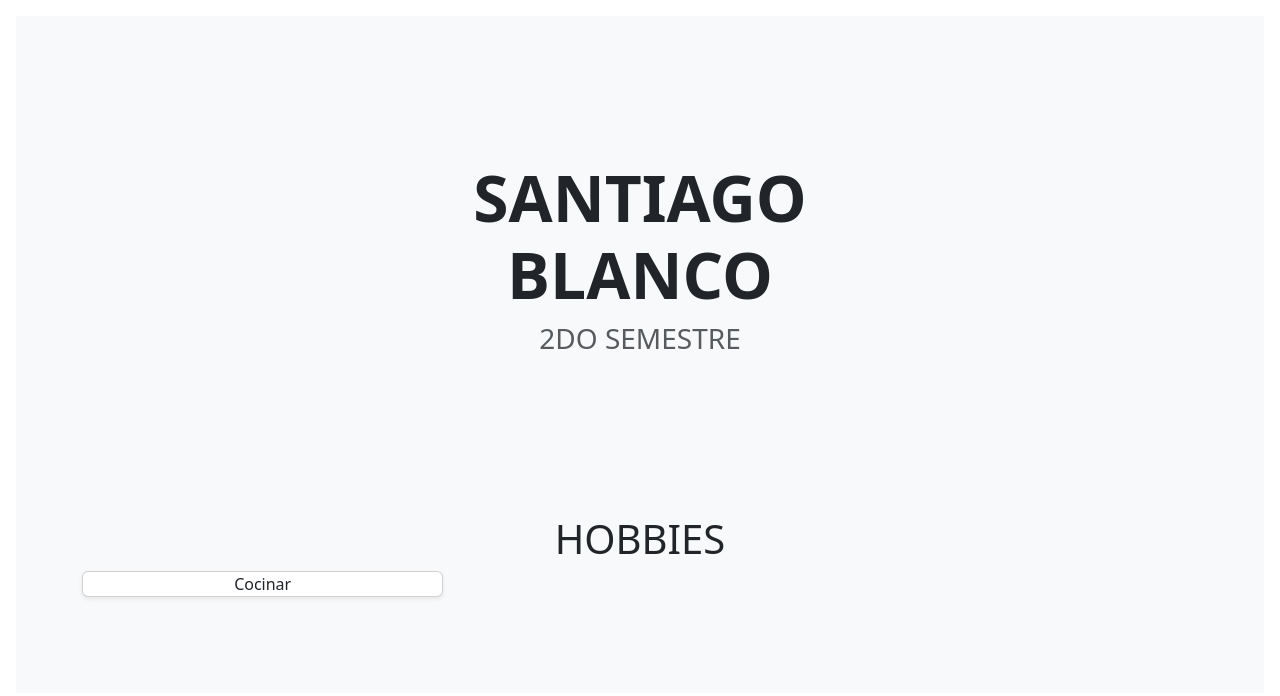
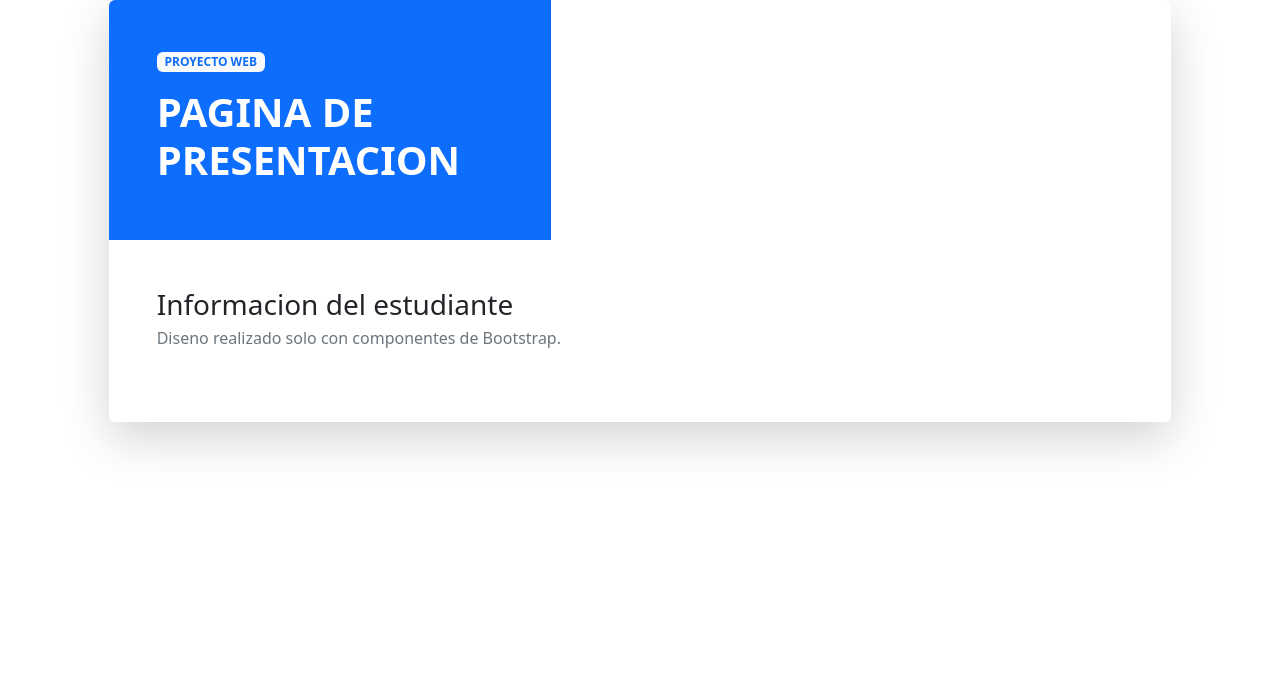
Before and after one commit to SMarlboro/PROYECTO-WEBB, a plain HTML site: page index.html in a window 1280 px wide. Drawn offline with nearby package versions, Linux system fonts and the light colour scheme.

Commit message:
commit #4

```diff
--- a/index.html
+++ b/index.html
@@ -13,28 +13,40 @@
   </head>
   <body>
     <main>
-      <section
-        class="position-relative overflow-hidden p-3 p-md-5 m-md-3 text-center bg-body-tertiary"
-      >
-        <div class="col-md-6 p-lg-5 mx-auto my-5">
-          <h1 class="display-3 fw-bold">SANTIAGO BLANCO</h1>
-          <h3 class="fw-normal text-muted mb-3">2DO SEMESTRE</h3>
-        </div>
-        <div class="album py-5 bg-body-tertiary">
-            <div class="container">
-                <h1>HOBBIES</h1>
-                <div class="row row-cols-1 row-cols-sm-2 row-cols-md-3 g-3">
-                    <div class="col">
-                        <div class="card shadow-sm">
+      <div class="row justify-content-center">
+        <div class="col-12 col-lg-10">
+          <div class="card border-0 shadow-lg overflow-hidden">
+            <div class="row g-0">
+              <div
+                class="col-md-5 bg-primary text-white d-flex align-items-center"
+              >
+                <div class="p-4 p-lg-5">
+                  <span class="badge text-bg-light text-primary mb-3"
+                    >PROYECTO WEB</span
+                  >
+                  <h1 class="display-6 fw-bold">PAGINA DE PRESENTACION</h1>
+                </div>
+              </div>
 
-                            <p class="card-text">Cocinar</p>
+              <div class="col-md-8">
+                <div class="card-body p-4 p-lg-5">
+                    <div class="d-flex justify-content-between align-items-center flex-wrap gap-2 mb-4">
+                        <div>
+                            <h2 class="h3 mb-1">Informacion del estudiante</h2>
+                            <p class="text-secondary mb-0">Diseno realizado solo con componentes de Bootstrap.</p>
                         </div>
+
                     </div>
                 </div>
+              </div>
+
+
+
+
             </div>
+          </div>
         </div>
-
-      </section>
+      </div>
     </main>
   </body>
 
```
